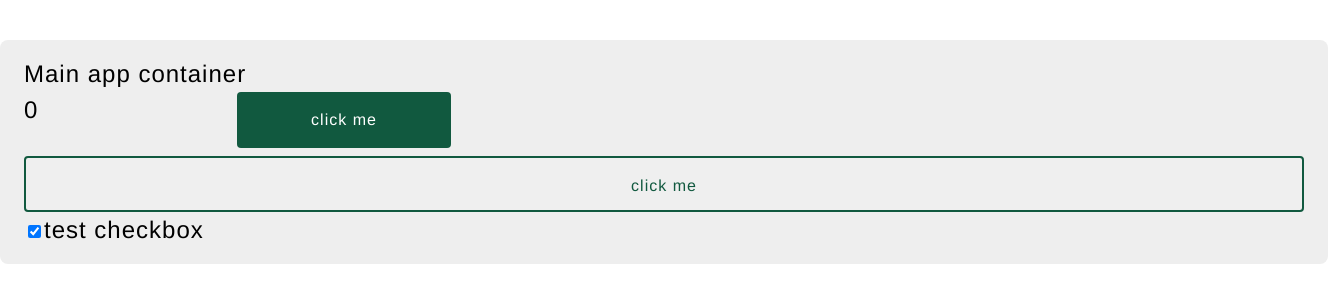
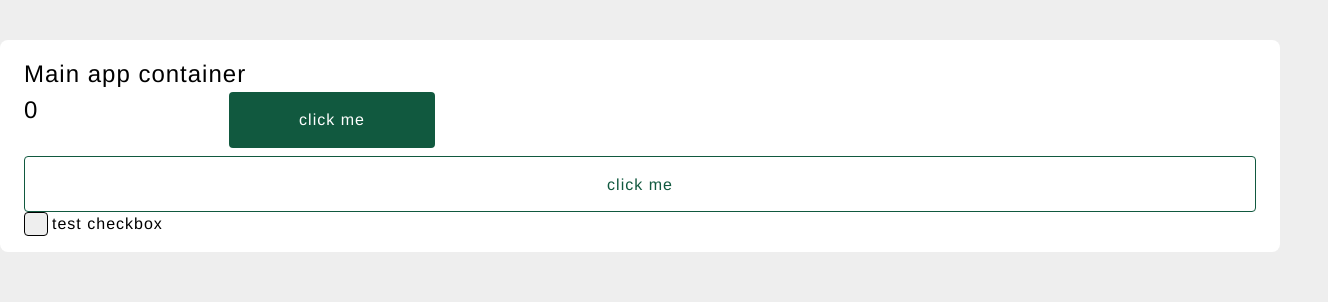
Before and after one commit to jasonc1/web-primer, a React (Create React App) app: page / in a window 1280 px wide. Shown: the top 302 px of the page, 1328 px wide, since content can reach past the window. Built offline with nearby package versions, Linux system fonts and the light colour scheme.

Commit message:
basically finished checkbox

```diff
--- a/public/index.html
+++ b/public/index.html
@@ -10,6 +10,10 @@
       content="Web site created using create-react-app"
     />
     <link rel="apple-touch-icon" href="%PUBLIC_URL%/logo192.png" />
+    <link
+      href="https://fonts.googleapis.com/icon?family=Material+Icons"
+      rel="stylesheet"
+    />
     <!--
       manifest.json provides metadata used when your web app is installed on a
       user's mobile device or desktop. See https://developers.google.com/web/fundamentals/web-app-manifest/
--- a/src/components/Button/Button.style.scss
+++ b/src/components/Button/Button.style.scss
@@ -11,9 +11,9 @@
     color: $white;
   }
   &.button__state--secondary {
-    border: 2px solid $primary;
+    border: 1px solid $primary;
     color: $primary;
-    background-color: none;
+    background-color: $white;
   }
 
   .button__text {
--- a/src/components/Checkbox/Checkbox.component.tsx
+++ b/src/components/Checkbox/Checkbox.component.tsx
@@ -1,6 +1,7 @@
 import React, { useState } from 'react';
 import './Checkbox.style.scss';
 import { ICheckboxProps } from './Checkbox.model';
+import CheckboxIndicator from './CheckboxIndicator/CheckboxIndicator.component';
 
 export const Checkbox = ({ label, checked }: ICheckboxProps) => {
   const [value, setValue] = useState(checked);
@@ -12,12 +13,10 @@ export const Checkbox = ({ label, checked }: ICheckboxProps) => {
   };
 
   return (
-    <div className="twelve cols">
-      <label>
-        <input type="checkbox" checked={value} onClick={onClick} />
-        {label}
-      </label>
-    </div>
+    <label className="twelve cols checkbox">
+      <CheckboxIndicator handleClick={onClick} value={value} />
+      <div className="checkbox__label">{label}</div>
+    </label>
   );
 };
 
--- a/src/components/Checkbox/Checkbox.style.scss
+++ b/src/components/Checkbox/Checkbox.style.scss
@@ -0,0 +1,16 @@
+@import '../../theme.scss';
+.checkbox {
+  display: inline-flex;
+  input.checkbox--hide {
+    opacity: 0;
+    position: absolute;
+    height: 24px;
+    width: 24px;
+    margin: 0;
+  }
+
+  .checkbox__label {
+    display: inline-flex;
+    @include body-text-1;
+  }
+}
--- /dev/null
+++ b/src/components/Checkbox/CheckboxIndicator/CheckboxIndicator.component.tsx
@@ -0,0 +1,38 @@
+import React from 'react';
+import { ICheckboxIndidcatorProps } from './CheckboxIndicator.model';
+import classNames from 'classnames';
+import './CheckboxIndicator.style.scss';
+
+export const CheckboxIndicator = ({
+  handleClick,
+  value,
+}: ICheckboxIndidcatorProps) => {
+  const indicatorClassName = classNames(
+    'checkbox__indicator',
+    { 'checkbox__indicator--checked': value },
+    { 'checkbox__indicator--unchecked': !value }
+  );
+
+  return (
+    <>
+      <input
+        type="checkbox"
+        tabIndex={-1}
+        checked={value}
+        onClick={handleClick}
+        className="checkbox--hide"
+      />
+
+      <div
+        role="checkbox"
+        tabIndex={0}
+        aria-checked={value}
+        className={indicatorClassName}
+      >
+        {value ? <span className="material-icons md-24">done</span> : undefined}
+      </div>
+    </>
+  );
+};
+
+export default CheckboxIndicator;
--- /dev/null
+++ b/src/components/Checkbox/CheckboxIndicator/CheckboxIndicator.model.ts
@@ -0,0 +1,6 @@
+import { MouseEvent } from 'react';
+
+export interface ICheckboxIndidcatorProps {
+  handleClick: (e: MouseEvent) => void;
+  value: boolean;
+}
--- /dev/null
+++ b/src/components/Checkbox/CheckboxIndicator/CheckboxIndicator.style.scss
@@ -0,0 +1,28 @@
+@import '../../../theme.scss';
+
+input.checkbox--hide {
+  opacity: 0;
+  position: absolute;
+  &:focus:not(:focus-visible) + .checkbox__indicator {
+    outline: none;
+  }
+}
+
+.checkbox__indicator {
+  height: 24px;
+  width: 24px;
+  border-radius: 4px;
+  display: inline-flex;
+  margin-right: 4px;
+
+  &.checkbox__indicator--unchecked {
+    background-color: $grey;
+    border: 1px solid $black;
+  }
+
+  &.checkbox__indicator--checked {
+    background-color: $primary;
+    color: $white;
+    border: 1px solid $primary;
+  }
+}
--- a/src/index.scss
+++ b/src/index.scss
@@ -1,3 +1,11 @@
+@import './theme.scss';
+html {
+  background: $grey;
+}
+* {
+  box-sizing: border-box;
+}
+
 body {
   margin: 0;
   font-family: -apple-system, BlinkMacSystemFont, 'Segoe UI', 'Roboto', 'Oxygen',
@@ -10,6 +18,32 @@ body {
 code {
   font-family: source-code-pro, Menlo, Monaco, Consolas, 'Courier New',
     monospace;
+}
+
+// material icons
+.material-icons {
+  font-family: 'Material Icons';
+  font-weight: normal;
+  font-style: normal;
+  font-size: 24px; /* Preferred icon size */
+  display: inline-block;
+  line-height: 1;
+  text-transform: none;
+  letter-spacing: normal;
+  word-wrap: normal;
+  white-space: nowrap;
+  direction: ltr;
+
+  /* Support for all WebKit browsers. */
+  -webkit-font-smoothing: antialiased;
+  /* Support for Safari and Chrome. */
+  text-rendering: optimizeLegibility;
+
+  /* Support for Firefox. */
+  -moz-osx-font-smoothing: grayscale;
+
+  /* Support for IE. */
+  font-feature-settings: 'liga';
 }
 
 // grid
--- a/src/pages/Main/Main.style.scss
+++ b/src/pages/Main/Main.style.scss
@@ -5,6 +5,6 @@
   margin-top: 40px;
   height: 100%;
   border-radius: 8px;
-  background-color: #eee;
+  background-color: $white;
   @include header-1;
 }
--- a/src/pages/Main/Main.tsx
+++ b/src/pages/Main/Main.tsx
@@ -30,7 +30,7 @@ export const Main = () => {
         />
       </div>
       <div className="twelve cols">
-        <Checkbox label="test checkbox" checked={true} />
+        <Checkbox label="test checkbox" checked={false} />
       </div>
     </div>
   );
--- a/src/theme.scss
+++ b/src/theme.scss
@@ -1,11 +1,13 @@
-$background-grey: #eee;
+$grey: #eee;
 $primary: #11593f;
 $white: #fff;
+$black: #000;
 
 :export {
-  background-grey: $background-grey;
+  grey: $grey;
   primary: $primary;
   white: $white;
+  black: $black;
 }
 
 @mixin header-1 {
```
